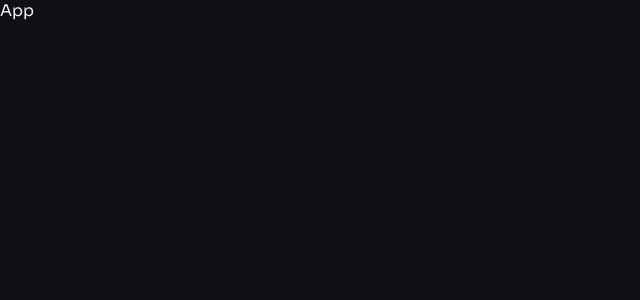
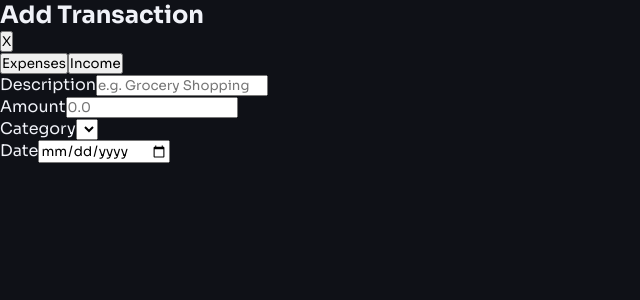
Before and after one commit to nHallecn/expense-tr, a React (Vite) app: page / in a window 1280 px wide. Shown: the top 300 px of the page, without its empty margins (0-640 px from the left). Built offline with nearby package versions, Linux system fonts and the light colour scheme.

Commit message:
created the constand and helper files

```diff
--- a/src/App.jsx
+++ b/src/App.jsx
@@ -1,7 +1,10 @@
+import AddTransactionModal from "./components/AddTransactionModal"
 
 const App = () => {
   return (
-    <div>App</div>
+    <div>
+      <AddTransactionModal />
+    </div>
   )
 }
 
--- a/src/components/AddTransactionModal.jsx
+++ b/src/components/AddTransactionModal.jsx
@@ -1,8 +1,63 @@
 import React from 'react'
+import { todayString } from '../utils/helper'
 
 const AddTransactionModal = () => {
+
+  const EMPTY_FORM = {
+    description: "",
+    amount:'',
+    type:'expenses',
+    category:'Food & Drinks',
+    date: todayString()
+  }
+
   return (
-    <div>AddTransactionModal</div>
+    <div>
+        <div>
+          <div>
+            <h2>Add Transaction</h2>
+            <button>X</button>
+          </div>
+
+          <div>
+            {
+              ['Expenses', 'Income'].map((t)=>(
+                <button key={t}>{t}</button>
+              ))
+            }
+          </div>
+
+          <div>
+            <label for='description'>Description</label>
+            <input
+              type='text'
+              placeholder='e.g. Grocery Shopping'
+            />
+          </div>
+
+          <div>
+            <label for='amount'>Amount</label>
+            <input
+              type='number'
+              placeholder='0.0'
+            />
+          </div>
+
+          <div>
+            <label for='category'>Category</label>
+            <select>
+
+            </select>
+          </div>
+
+          <div>
+            <label for='date'>Date</label>
+            <input
+              type='date'
+            />
+          </div>
+        </div>
+    </div>
   )
 }
 
--- /dev/null
+++ b/src/utils/helper.js
@@ -0,0 +1,23 @@
+export function formatCurrency(amount) {
+  return new Intl.NumberFormat("fr-FR", {
+    style: "currency",
+    currency: "XAF",
+    minimumFractionDigits: 0,
+  }).format(amount);
+}
+
+export function formatDate(dateStr) {
+  return new Date(dateStr + "T00:00:00").toLocaleDateString("en-US", {
+    month: "short",
+    day: "numeric",
+    year: "numeric",
+  });
+}
+
+export function todayString() {
+  return new Date().toISOString().split("T")[0];
+}
+
+export function generateId() {
+  return Math.random().toString(36).slice(2, 9);
+}
```
Also changed, not shown: src/utils/constants.js (added, +25 -0 lines), src/Screenshot From 2026-05-15 13-57-02.png (added).
